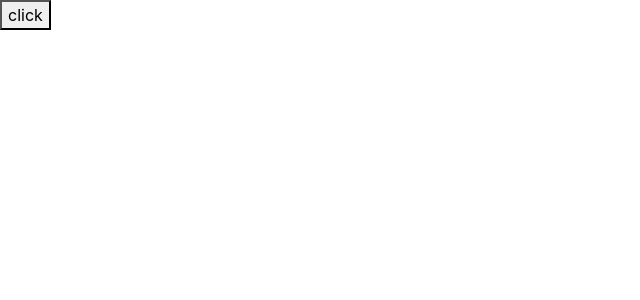
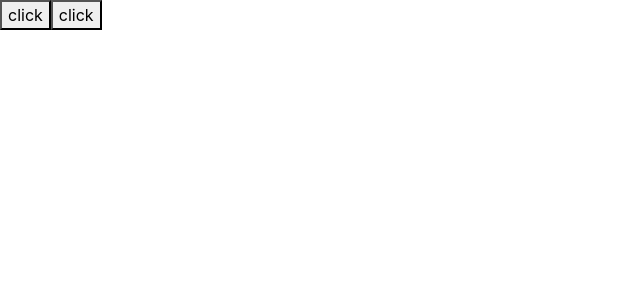
Before and after one commit to mahmudulhasan1773/react-firebase, a React (Create React App) app: page / in a window 1280 px wide. Shown: the top 300 px of the page, without its empty margins (0-640 px from the left). Built offline with nearby package versions, Linux system fonts and the light colour scheme.

Commit message:
implement github signin

```diff
--- a/src/App.js
+++ b/src/App.js
@@ -1,16 +1,39 @@
-import { GoogleAuthProvider, getAuth, signInWithPopup } from "firebase/auth";
+import {
+  GoogleAuthProvider,
+  getAuth,
+  signInWithPopup,
+  GithubAuthProvider,
+} from "firebase/auth";
+import { useState } from "react";
 import firebaseApp from "./components/firebase/Firebase";
 firebaseApp();
 const googleProvider = new GoogleAuthProvider();
+const gitHubProvider = new GoogleAuthProvider();
 const auth = getAuth();
 // firebass app
 
 function App() {
+  const [users, setUsers] = useState({});
   const handleAuth = () => {
     signInWithPopup(auth, googleProvider)
       .then((result) => {
         const user = result.user;
-        console.log(user);
+        setUsers(user);
+
+        // ...
+      })
+      .catch((error) => {
+        console.log(error);
+        // ...
+      });
+  };
+
+  const handlegithubAuth = () => {
+    signInWithPopup(auth, gitHubProvider)
+      .then((result) => {
+        const user = result.user;
+        setUsers(user);
+
         // ...
       })
       .catch((error) => {
@@ -20,7 +43,9 @@ function App() {
   };
   return (
     <div>
+      <div> {users.email}</div>
       <button onClick={handleAuth}>click</button>
+      <button onClick={handlegithubAuth}>click</button>
     </div>
   );
 }
```
